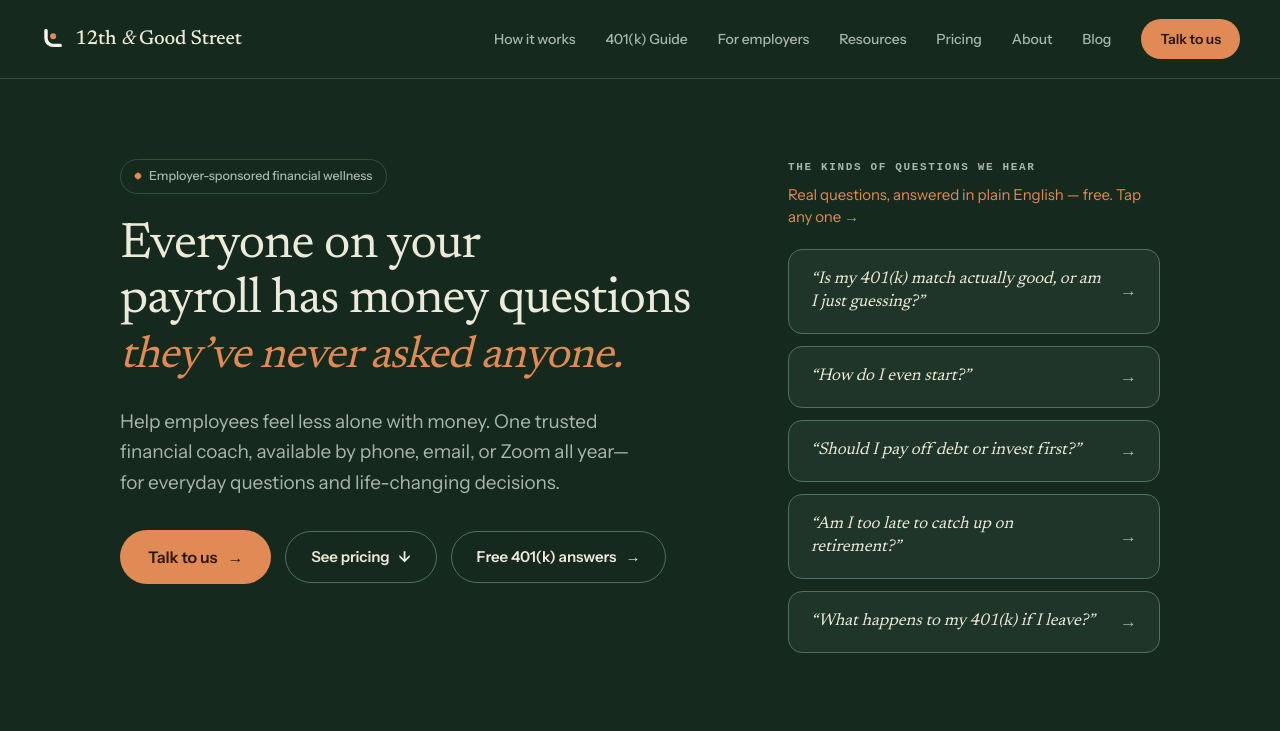
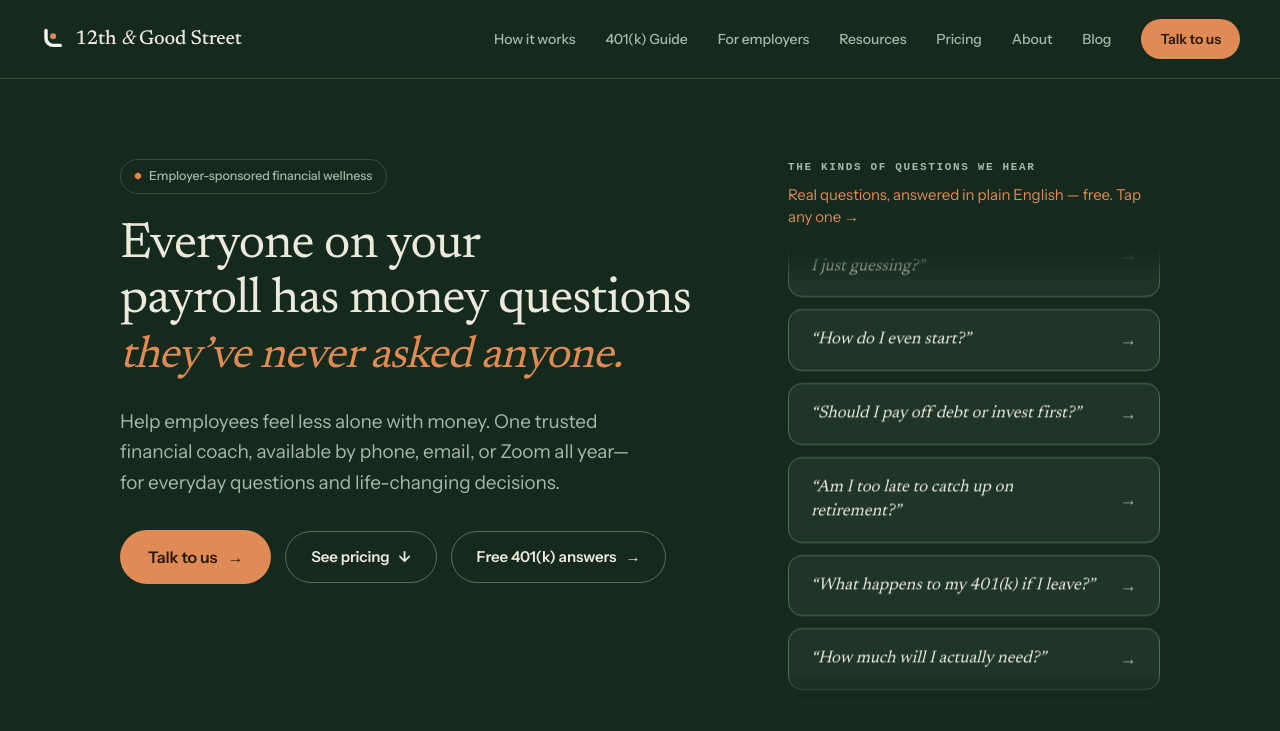
Before and after one commit to tonydoble-cpu/12th-and-good, a Next.js app: page / in a window 1280 px wide. Shown: the top 731 px of the page. Built offline with nearby package versions, Linux system fonts and the light colour scheme.

Commit message:
Smooth the hero question marquee into a continuous scroll

```diff
--- a/app/globals.css
+++ b/app/globals.css
@@ -204,15 +204,65 @@ h1, h2, h3, h4 {
   font-size: 17px;
   line-height: 1.4;
   text-decoration: none;
-  transition: all 0.18s ease;
+  transition: background 0.18s ease, border-color 0.18s ease, color 0.18s ease;
+  flex: none;
 }
-.hero-q-card:hover {
+.hero-q-card:hover,
+.hero-q-card:focus-visible {
   background: var(--hero-terra);
   border-color: var(--hero-terra);
   color: #2c1608;
 }
-.hero-q-card:hover span {
+.hero-q-card:hover span,
+.hero-q-card:focus-visible span {
   color: #2c1608 !important;
+}
+
+/* Continuous question marquee — replaces the old jump-cut rotation. The
+   track renders the card list twice and translates by exactly one copy's
+   height on an infinite linear loop, so the scroll never visibly resets. */
+.hero-q-scroll {
+  position: relative;
+  height: 460px;
+  overflow: hidden;
+  -webkit-mask-image: linear-gradient(
+    to bottom,
+    transparent 0,
+    black 36px,
+    black calc(100% - 36px),
+    transparent 100%
+  );
+  mask-image: linear-gradient(
+    to bottom,
+    transparent 0,
+    black 36px,
+    black calc(100% - 36px),
+    transparent 100%
+  );
+}
+.hero-q-track {
+  display: flex;
+  flex-direction: column;
+  gap: 12px;
+  animation: hero-q-marquee var(--hero-q-duration, 32s) linear infinite;
+  will-change: transform;
+}
+.hero-q-scroll:hover .hero-q-track,
+.hero-q-scroll:focus-within .hero-q-track {
+  animation-play-state: paused;
+}
+@keyframes hero-q-marquee {
+  from {
+    transform: translateY(0);
+  }
+  to {
+    transform: translateY(-50%);
+  }
+}
+@media (prefers-reduced-motion: reduce) {
+  .hero-q-track {
+    animation: none;
+  }
 }
 
 /* Scroll-reveal, matching the design handoff's motion spec. Respects
--- a/components/HeroQuestionStack.tsx
+++ b/components/HeroQuestionStack.tsx
@@ -1,32 +1,29 @@
 "use client";
 
 import Link from "next/link";
-import { useEffect, useState } from "react";
 
 type Card = { question: string; slug: string };
 
 /**
  * The hero's "kinds of questions we hear" stack — real questions from the
- * 401(k) library, each linking straight to its answer. Cycles by rotating
- * the array every few seconds rather than a full carousel library; five
- * cards visible at a time, oldest fades out the top as a new one settles
- * in at the bottom. Matches the homepage mockup's right-column pattern.
+ * 401(k) library, each linking straight to its answer.
+ *
+ * Previous version swapped all 5 visible cards at once on a setInterval —
+ * a hard jump-cut, no transition. This is a continuous CSS marquee instead:
+ * the full list is rendered twice back-to-back and the track translates by
+ * exactly one copy's height on an infinite linear loop, so it reads as one
+ * smooth, unbroken scroll rather than a series of jumps. Pure CSS transform
+ * — no JS timers, no layout thrash. Pauses on hover/focus so a question can
+ * actually be read and clicked, and respects prefers-reduced-motion.
  */
 export default function HeroQuestionStack({ cards }: { cards: Card[] }) {
-  const [offset, setOffset] = useState(0);
+  if (cards.length === 0) return null;
 
-  useEffect(() => {
-    if (cards.length <= 5) return;
-    const id = setInterval(() => {
-      setOffset((o) => (o + 1) % cards.length);
-    }, 3200);
-    return () => clearInterval(id);
-  }, [cards.length]);
-
-  const visible = Array.from({ length: Math.min(5, cards.length) }, (_, i) => {
-    const card = cards[(offset + i) % cards.length];
-    return { ...card, key: `${offset}-${i}` };
-  });
+  // Duplicate the list so translating by -50% of the doubled track lands
+  // exactly back on frame 1 — the loop point is invisible.
+  const track = [...cards, ...cards];
+  // Slower with more questions in the library, but never sluggish or rushed.
+  const durationSeconds = Math.max(24, cards.length * 4.5);
 
   return (
     <div>
@@ -41,12 +38,18 @@ export default function HeroQuestionStack({ cards }: { cards: Card[] }) {
         <span aria-hidden>&rarr;</span>
       </p>
 
-      <div className="mt-5 flex flex-col gap-3">
-        {visible.map((c) => (
+      <div
+        className="hero-q-scroll mt-5"
+        style={{ ["--hero-q-duration" as string]: `${durationSeconds}s` }}
+      >
+        <div className="hero-q-track">
+          {track.map((c, i) => (
             <Link
-            key={c.key}
+              key={`${c.slug}-${i}`}
               href={`/401k-questions/${c.slug}`}
               className="hero-q-card"
+              tabIndex={i < cards.length ? 0 : -1}
+              aria-hidden={i >= cards.length}
             >
               <span
                 className="italic"
@@ -61,5 +64,6 @@ export default function HeroQuestionStack({ cards }: { cards: Card[] }) {
           ))}
         </div>
       </div>
+    </div>
   );
 }
```
Lines whose indentation alone changed are shown as unchanged.
